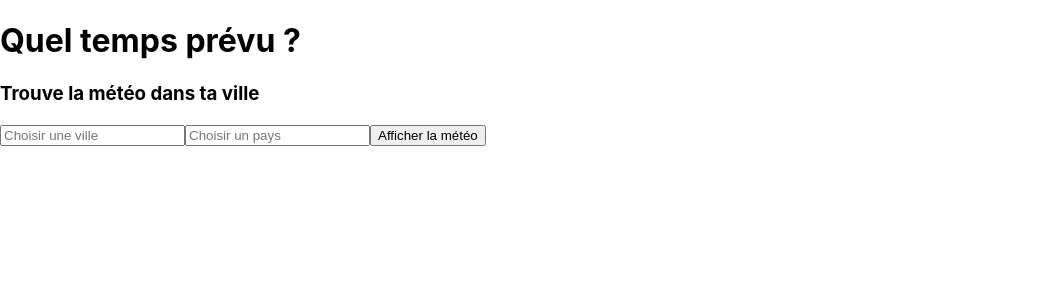
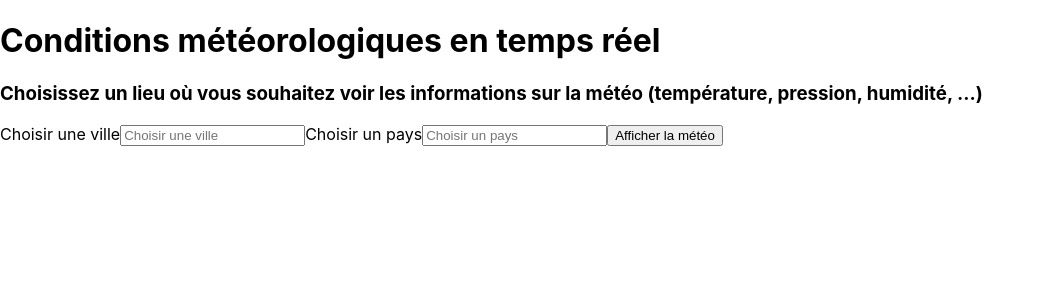
Before and after one commit to suzette-sousa/weather-forecast, a React (Create React App) app: page / in a window 1280 px wide. Shown: the top 300 px of the page, without its empty margins (0-1045 px from the left). Built offline with nearby package versions, Linux system fonts and the light colour scheme; no server answers; the HTML template or start-up script is replaced by a standard one.

Commit message:
add functionalities

```diff
--- a/public/index.html
+++ b/public/index.html
@@ -5,10 +5,10 @@
     <link rel="icon" href="%PUBLIC_URL%/favicon.ico" />
     <meta name="viewport" content="width=device-width, initial-scale=1" />
     <meta name="theme-color" content="#000000" />
-    <meta name="description" content="Weather Forecast - prévisions méteorologiques" />
+    <meta name="description" content="Weather Forecast - conditions méteorologiques" />
     <link rel="apple-touch-icon" href="%PUBLIC_URL%/logo192.png" />
     <link rel="manifest" href="%PUBLIC_URL%/manifest.json" />
-    <title>Weather Forecast - Prévisions météo</title>
+    <title>Weather Forecast - Conditions météo actuelles</title>
   </head>
   <body>
     <noscript>L'utilisation de l'application nécessite Javascript</noscript>
--- a/src/App.css
+++ b/src/App.css
@@ -0,0 +1,3 @@
+html {
+  box-sizing: border-box;
+}
--- a/src/App.js
+++ b/src/App.js
@@ -2,8 +2,9 @@ import React from 'react';
 import './App.css';
 import Heading from './components/Heading';
 import Form from './components/Form';
+import Forecast from './components/Forecast';
 
-const api_key = "";
+const api_key = process.env.REACT_APP_API_KEY;
 
 class App extends React.Component {
   state = {
@@ -21,14 +22,37 @@ class App extends React.Component {
     const city = e.target.elements.city.value;
     const country = e.target.elements.country.value;
     e.preventDefault();
-    const api_call = await fetch(`https://api.openweathermap.org/data/2.5/weather?q=${city},${country}&appid=${api_key}`);
+    const api_call = await fetch(`https://api.openweathermap.org/data/2.5/weather?q=${city},${country}&units=metric&appid=${api_key}`);
+
+    const response = await api_call.json();
+    if(city && country) {
+      this.setState({
+        temperature: response.main.temp,
+        city: response.name,
+        country: response.sys.country,
+        humidity: response.main.humidity,
+        pressure: response.main.pressure,
+        icon: response.weather[0].icon,
+        description: response.weather[0].description
+      })
+    } else {
+      this.setState({
+        error: "Remplir les champs"
+      })
+    }
   }
 
   render () {
     return (
       <div className="App">
         <Heading />
-        <Form />
+        <Form loadWeather={this.getWeather} />
+        <Forecast
+        temperature={this.state.temperature}
+        city={this.state.country}
+        country={this.state.country}
+        icon={this.state.icon}
+        error={this.state.error} />
       </div>
     );
   }
--- a/src/components/Forecast.js
+++ b/src/components/Forecast.js
@@ -0,0 +1,14 @@
+import React from 'react';
+
+const Forecast = (props) => {
+  return (
+    <div>
+      {props.country && props.city && <p>Location: {props.city}, {props.country}</p>}
+      {props.temperature && <p>Température : {props.temperature}</p>}
+      {props.icon && <img src={`https://openweathermap.org/img/w/${props.icon}.png`} alt="weather icon" />}
+      {props.error && <p>{props.error}</p>}
+    </div>
+  )
+}
+
+export default Forecast;
--- a/src/components/Form.js
+++ b/src/components/Form.js
@@ -2,9 +2,11 @@ import React from 'react';
 
 const Form = (props) => {
   return (
-    <form>
-      <input type="text" name="city" placeholder="Choisir une ville" />
-      <input type="text" name="country" placeholder="Choisir un pays" />
+    <form onSubmit={props.loadWeather}>
+      <label htmlFor="city">Choisir une ville</label>
+      <input id="city" type="text" name="city" placeholder="Choisir une ville" required />
+      <label htmlFor="country">Choisir un pays</label>
+      <input id="country" type="text" name="country" placeholder="Choisir un pays" required />
       <button>Afficher la météo</button>
     </form>
   )
--- a/src/components/Heading.js
+++ b/src/components/Heading.js
@@ -3,8 +3,8 @@ import React from 'react';
 const Heading = (props) => {
   return (
     <div>
-      <h1>Quel temps prévu ?</h1>
-      <h3>Trouve la météo dans ta ville</h3>
+      <h1>Conditions météorologiques en temps réel</h1>
+      <h3>Choisissez un lieu où vous souhaitez voir les informations sur la météo (température, pression, humidité, ...)</h3>
     </div>
   )
 }
```
